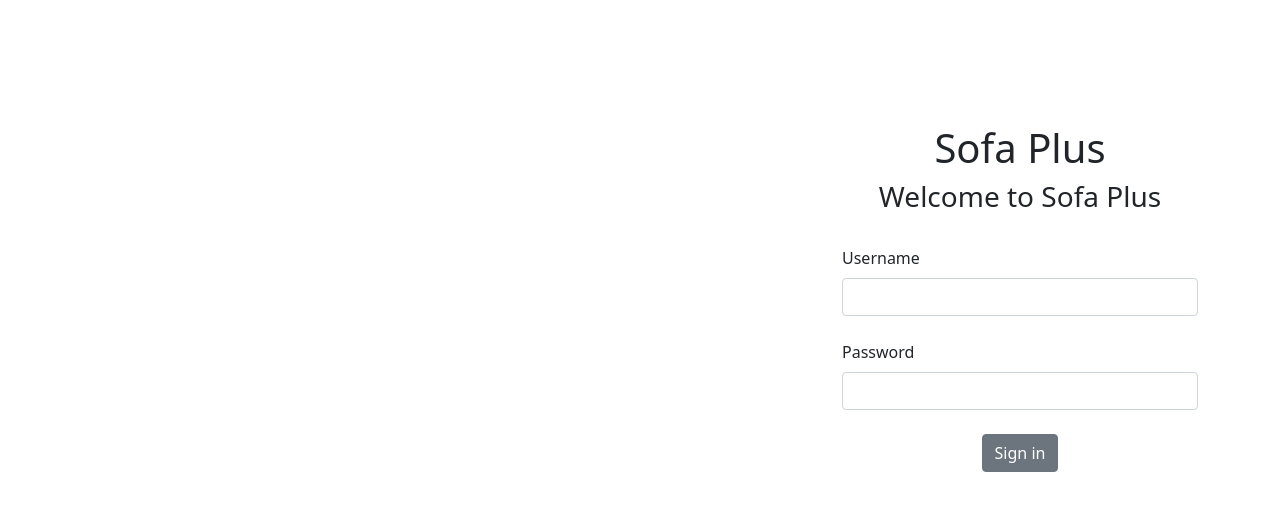
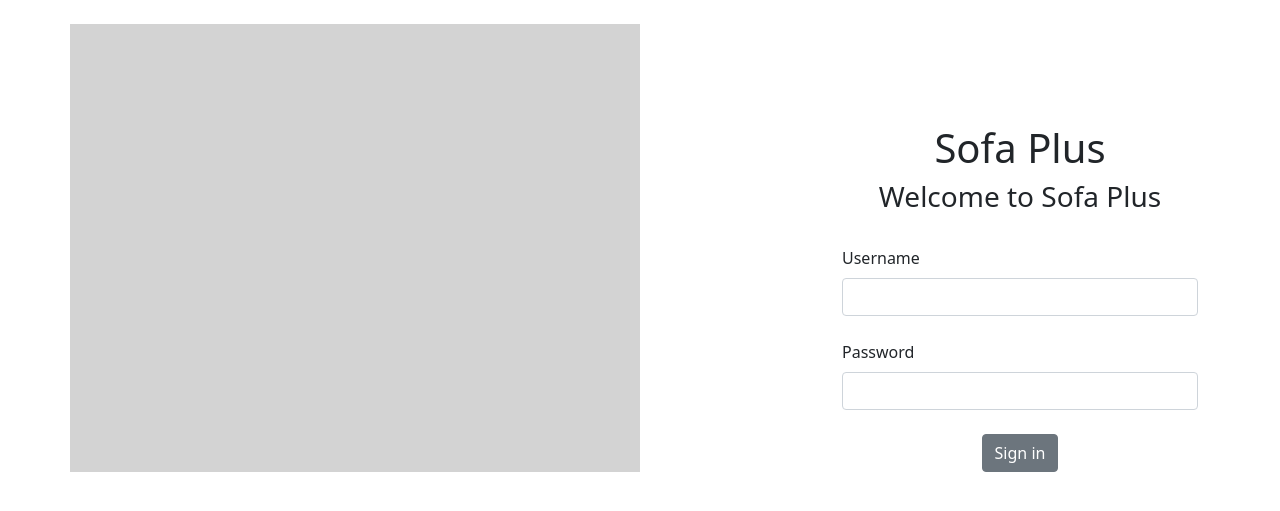
Before and after one commit to toppyishappy/furtniture_crm, a Django app: page /user/login/ in a window 1280 px wide. Shown: the part 56-567 px from the top of the page. Run offline with Django 3.2, Linux system fonts and the light colour scheme; style sheets or scripts are compiled from the project's sources; some libraries are stand-ins or nearby versions.

Commit message:
fixed login layout

```diff
--- a/templates/user/login.html
+++ b/templates/user/login.html
@@ -4,7 +4,8 @@
 {% endblock %}
 {% block content %}
 <div class="row">
-    <div class="col-8"></div>
+    <div class="col-6" style="background: lightgray;"></div>
+    <div class="col-2"></div>
     <div class="col-4">
         <div class="d-flex justify-content-center flex-column" style="margin-top: 100px;">
             <div class="text-center mb-4">
```
Lines whose indentation alone changed are shown as unchanged.
